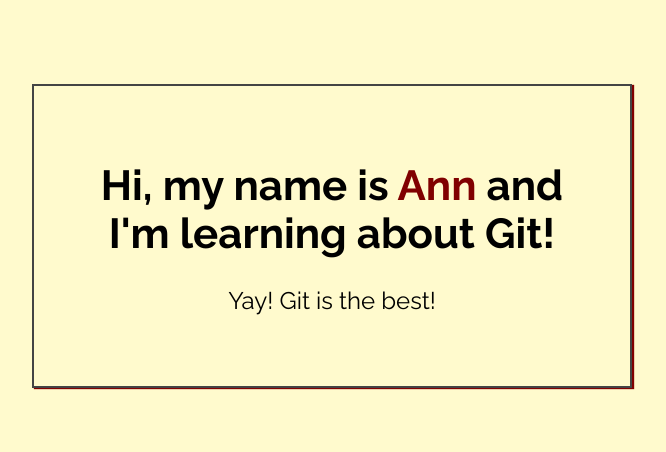
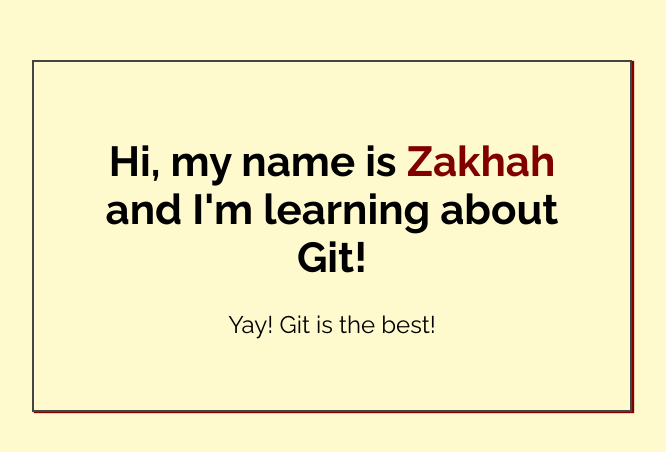
Before and after one commit to zakhah/Website-design-for-Seasons-Lawn-Care, a plain HTML site: page index.html in a window 1280 px wide. Shown: the part 164-616 px from the top of the page, without its empty margins (308-974 px from the left). Drawn offline with Linux system fonts and the light colour scheme.

Commit message:
Added name to index.html

```diff
--- a/index.html
+++ b/index.html
@@ -14,7 +14,7 @@
 <body>
 
     <div class="greeting">
-        <h1>Hi, my name is <span class="highlight">Ann</span> and I'm learning about Git! </h1>
+        <h1>Hi, my name is <span class="highlight">Zakhah</span> and I'm learning about Git! </h1>
 
         <p>Yay! Git is the best!</p>
     </div>
```
